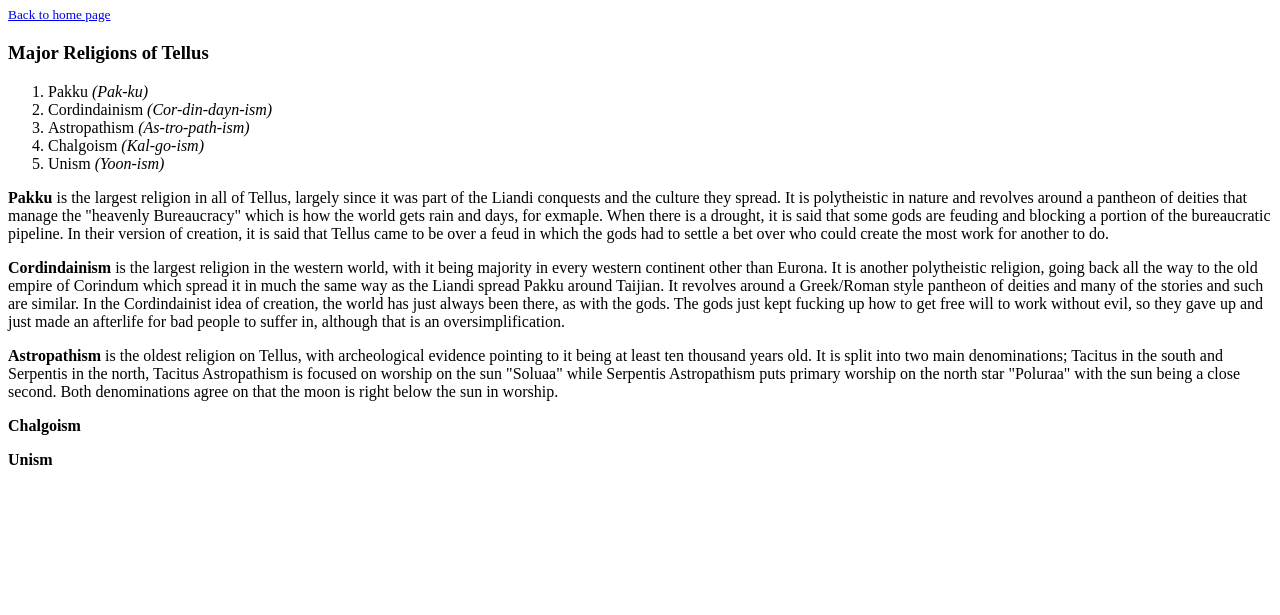
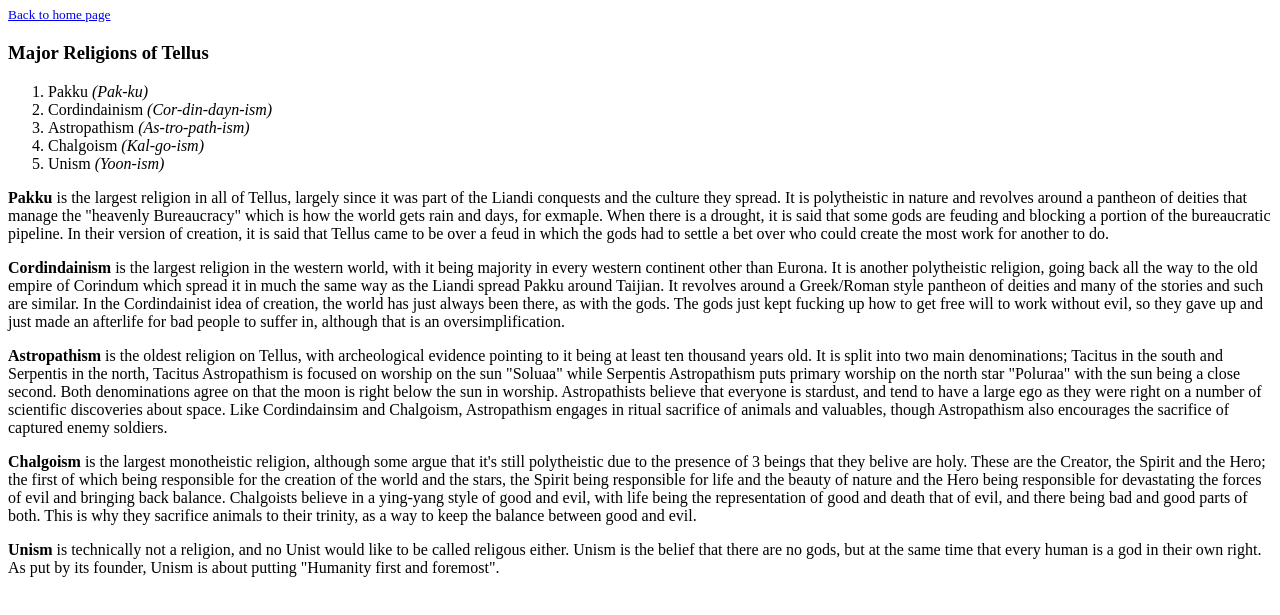
Before and after one commit to Littcorp/Website_Tellus_Info_HNC, a plain HTML site: page religions.html in a window 1280 px wide. Shown: the part 79-694 px from the top of the page. Drawn offline with Linux system fonts and the light colour scheme.

Commit message:
More religions

```diff
--- a/religions.html
+++ b/religions.html
@@ -36,12 +36,23 @@
 
 		<p> <strong>Astropathism</strong> is the oldest religion on Tellus, with archeological evidence pointing to it being
 		at least ten thousand years old. It is split into two main denominations; Tacitus in the south and Serpentis in the
-		north, Tacitus Astropathism is focused on worship on the sun "Soluaa" while Serpentis Astropathism puts primary worship on the
-		north star "Poluraa" with the sun being a close second. Both denominations agree on that the moon is right below the sun in worship.</p>
+		north, Tacitus Astropathism is focused on worship on the sun "Soluaa" while Serpentis Astropathism puts primary worship
+		on the north star "Poluraa" with the sun being a close second. Both denominations agree on that the moon is right below
+		the sun in worship. Astropathists believe that everyone is stardust, and tend to have a large ego as they were right on
+		a number of scientific discoveries about space. Like Cordindainsim and Chalgoism, Astropathism engages in ritual sacrifice
+		of animals and valuables, though Astropathism also encourages the sacrifice of captured enemy soldiers.</p>
 
-		<p> <strong>Chalgoism</strong> </p>
+		<p> <strong>Chalgoism</strong> is the largest monotheistic religion, although some argue that it's still polytheistic
+		due to the presence of 3 beings that they belive are holy. These are the Creator, the Spirit and the Hero; the first
+		of which being responsible for the creation of the world and the stars, the Spirit being responsible for life and the
+		beauty of nature and the Hero being responsible for devastating the forces of evil and bringing back balance. Chalgoists
+		believe in a ying-yang style of good and evil, with life being the representation of good and death that of evil, and
+		there being bad and good parts of both. This is why they sacrifice animals to their trinity, as a way to keep the balance
+		between good and evil.</p>
 
-		<p> <strong>Unism</strong> </p>
+		<p> <strong>Unism</strong> is technically not a religion, and no Unist would like to be called religous either. Unism
+		is the belief that there are no gods, but at the same time that every human is a god in their own right. As put by its
+		founder, Unism is about putting "Humanity first and foremost". </p>
 
     </body>
 </html>
```
